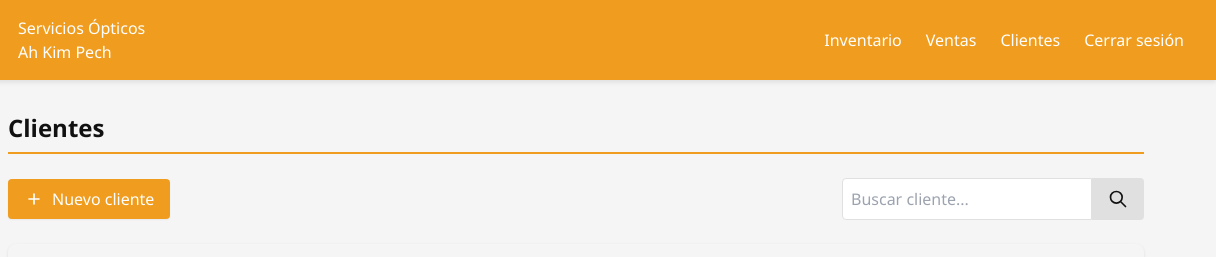
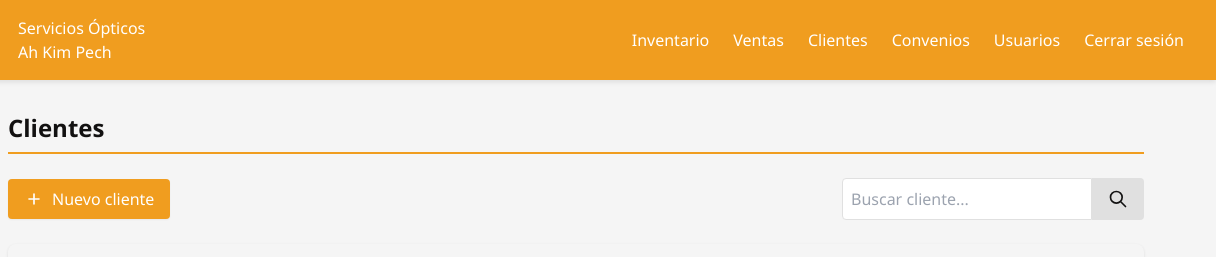
Before and after one commit to opticaahkimpech/opticaahkimpech, a website with bundled scripts: page public/views/clientes.html in a window 1280 px wide. Shown: the top 257 px of the page, 64-1280 px from the left. Built offline with nearby package versions, Linux system fonts and the light colour scheme; no server answers.

Commit message:
Agregar enlaces a las páginas de convenios y usuarios en el menú de navegación

```diff
--- a/public/views/clientes.html
+++ b/public/views/clientes.html
@@ -5,6 +5,8 @@
     <meta charset="UTF-8">
     <meta name="viewport" content="width=device-width, initial-scale=1.0">
     <title>Ah Kim Pech - Clientes</title>
+    <link rel="icon" type="image/png" sizes="32x32" href="../assets/img/iconoAKPV1.png" />
+    <link rel="icon" type="image/png" sizes="16x16" href="../assets/img/iconoAKPV1.png" />
     <link rel="stylesheet" href="../assets/css/styles.css">
     <link rel="stylesheet" href="../assets/css/client-history.css">
     <script src="https://cdn.tailwindcss.com"></script>
@@ -147,6 +149,8 @@
                 <li><a href="inventario.html">Inventario</a></li>
                 <li><a href="ventas.html">Ventas</a></li>
                 <li><a href="clientes.html">Clientes</a></li>
+                <li><a href="convenios.html">Convenios</a></li>
+                <li><a href="usuarios.html">Usuarios</a></li>
                 <li><a href="#" id="logoutBtn">Cerrar sesión</a></li>
             </ul>
         </nav>
```
